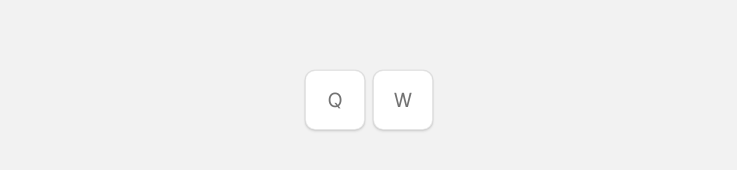
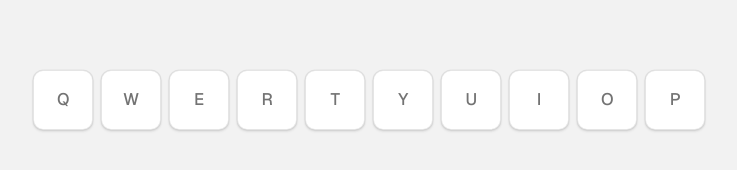
Before and after one commit to yashanand167/Kylp, a Next.js app: page / in a window 1280 px wide. Shown: the part 300-470 px from the top of the page, without its empty margins (271-1008 px from the left). Built offline with nearby package versions, Linux system fonts and the light colour scheme.

Commit message:
Integrate keyboard context provider and refactor homepage layout. Replaced static buttons with dynamic key components and added keyboard event handling for sound playback.

```diff
--- a/app/layout.tsx
+++ b/app/layout.tsx
@@ -1,5 +1,6 @@
 import type { Metadata } from "next";
 import { Geist, Geist_Mono } from "next/font/google";
+import { KeyboardProvider } from "@/providers/keyboard.context";
 import "./globals.css";
 
 const geistSans = Geist({
@@ -24,7 +25,7 @@ export default function RootLayout({ children }: LayoutProps<"/">) {
       className={`${geistSans.variable} ${geistMono.variable} h-full antialiased`}
     >
       <body className="min-h-full flex flex-col bg-background font-sans text-foreground">
-        {children}
+        <KeyboardProvider>{children}</KeyboardProvider>
       </body>
     </html>
   );
--- a/app/page.tsx
+++ b/app/page.tsx
@@ -1,14 +1,18 @@
+import { Key } from "@/components/keyboard/key";
 
 export default function Home() {
   return (
-    <main className="flex items-center justify-center h-screen gap-2">
-      <button className="aspect-square size-15 rounded-lg border-[0.5px] border-black/10 bg-white shadow-[0_1px_2px_0_rgb(0_0_0/0.1),0_2px_3px_0_rgb(0_0_0/0.05),0_-0.5px_1px_0_rgb(0_0_0/0.04),-0.5px_0_1px_0_rgb(0_0_0/0.05),0.5px_0_1px_0_rgb(0_0_0/0.05)]">
-        <h1 className="text-xl text-neutral-500">Q</h1>
-      </button>
-
-      <button className="aspect-square size-15 rounded-lg border-[0.5px] border-black/10 bg-white shadow-[0_1px_2px_0_rgb(0_0_0/0.1),0_2px_3px_0_rgb(0_0_0/0.05),0_-0.5px_1px_0_rgb(0_0_0/0.04),-0.5px_0_1px_0_rgb(0_0_0/0.05),0.5px_0_1px_0_rgb(0_0_0/0.05)]">
-        <h1 className="text-xl text-neutral-500">W</h1>
-      </button>
+    <main className="flex h-screen items-center justify-center gap-2">
+      <Key keyId="q" />
+      <Key keyId="w" />
+      <Key keyId="e" />
+      <Key keyId="r" />
+      <Key keyId="t" />
+      <Key keyId="y" />
+      <Key keyId="u" />
+      <Key keyId="i" />
+      <Key keyId="o" />
+      <Key keyId="p" />
     </main>
   );
 }
--- /dev/null
+++ b/components/keyboard/key.tsx
@@ -0,0 +1,74 @@
+"use client"
+
+import { useRef, useState, type ButtonHTMLAttributes } from "react"
+import { cn } from "@/lib/utils"
+import { useKeyboard } from "@/providers/keyboard.context"
+
+type KeyProps = {
+  keyId: string
+  className?: string
+} & Omit<ButtonHTMLAttributes<HTMLButtonElement>, "children">
+
+export function Key({ keyId, className, ...props }: KeyProps) {
+  const { onClick, getKeyConfig, isKeyPressed } = useKeyboard()
+  const [pointerPressed, setPointerPressed] = useState(false)
+  const interactedViaPointer = useRef(false)
+  const config = getKeyConfig(keyId)
+  const pressed = pointerPressed || isKeyPressed(keyId)
+
+  if (!config) return null
+
+  function handlePointerDown(
+    event: React.PointerEvent<HTMLButtonElement>
+  ) {
+    event.currentTarget.setPointerCapture(event.pointerId)
+    interactedViaPointer.current = true
+    setPointerPressed(true)
+    onClick(keyId)
+    props.onPointerDown?.(event)
+  }
+
+  function handlePointerUp(event: React.PointerEvent<HTMLButtonElement>) {
+    setPointerPressed(false)
+    props.onPointerUp?.(event)
+  }
+
+  function handlePointerLeave(event: React.PointerEvent<HTMLButtonElement>) {
+    setPointerPressed(false)
+    props.onPointerLeave?.(event)
+  }
+
+  function handleClick(event: React.MouseEvent<HTMLButtonElement>) {
+    if (!interactedViaPointer.current) {
+      onClick(keyId)
+    }
+    interactedViaPointer.current = false
+    props.onClick?.(event)
+  }
+
+  return (
+    <button
+      type="button"
+      aria-label={config.label}
+      className={cn(
+        "group relative flex aspect-square size-15 items-center justify-center overflow-hidden rounded-lg",
+        "border-[0.5px] border-black/10 bg-white",
+        "shadow-[0_1px_2px_0_rgb(0_0_0/0.1),0_2px_3px_0_rgb(0_0_0/0.05),0_-0.5px_1px_0_rgb(0_0_0/0.04),-0.5px_0_1px_0_rgb(0_0_0/0.05),0.5px_0_1px_0_rgb(0_0_0/0.05)]",
+        "transition-[transform,box-shadow,background-color] duration-75 ease-out",
+        "select-none focus-visible:outline-none focus-visible:ring-2 focus-visible:ring-neutral-300/50",
+        pressed &&
+          "translate-y-px bg-neutral-50 shadow-[0_0.5px_1px_0_rgb(0_0_0/0.08)]",
+        className
+      )}
+      onPointerDown={handlePointerDown}
+      onPointerUp={handlePointerUp}
+      onPointerLeave={handlePointerLeave}
+      onClick={handleClick}
+      {...props}
+    >
+      <span className="relative z-10 text-[1.05rem] font-medium tracking-tight text-neutral-500 transition-colors group-active:text-neutral-600">
+        {config.label}
+      </span>
+    </button>
+  )
+}
--- a/providers/keyboard.context.tsx
+++ b/providers/keyboard.context.tsx
@@ -4,11 +4,12 @@ import {
   createContext,
   useCallback,
   useContext,
-  useRef,
+  useEffect,
+  useState,
   type ReactNode,
 } from "react"
 import { metalClickSound } from "@/lib/metal-click"
-import { playSound, type SoundPlayback } from "@/lib/sound-engine"
+import { playSound } from "@/lib/sound-engine"
 
 export type KeyConfig = {
   code: string
@@ -20,10 +21,9 @@ export type KeyConfig = {
 }
 
 type KeyboardContextValue = {
-  press: (key: string) => void
-  release: (key: string) => void
   onClick: (key: string) => void
   getKeyConfig: (key: string) => KeyConfig | undefined
+  isKeyPressed: (key: string) => boolean
 }
 
 const SPECIAL_KEYS: Record<string, KeyConfig> = {
@@ -79,61 +79,81 @@ const KEY_CONFIGS: Record<string, KeyConfig> = {
   ...SPECIAL_KEYS,
 }
 
+function codeToKeyId(code: string): string | null {
+  if (code.startsWith("Key")) {
+    return code.slice(3).toLowerCase()
+  }
+
+  switch (code) {
+    case "Space":
+      return "space"
+    case "Enter":
+      return "enter"
+    case "Backspace":
+      return "backspace"
+    case "Delete":
+      return "delete"
+    default:
+      return null
+  }
+}
+
 const KeyboardContext = createContext<KeyboardContextValue | null>(null)
 
 export function KeyboardProvider({ children }: { children: ReactNode }) {
-  const activeKeys = useRef(new Map<string, SoundPlayback>())
+  const [pressedKeys, setPressedKeys] = useState<Set<string>>(() => new Set())
 
-  const play = useCallback(
-    async (
-      key: string,
-      overrides?: { volume?: number; playbackRate?: number }
-    ) => {
-      const config = KEY_CONFIGS[key]
-      if (!config) return null
+  const onClick = useCallback((key: string) => {
+    const config = KEY_CONFIGS[key]
+    if (!config) return
 
-      return playSound(metalClickSound.dataUri, {
-        volume: overrides?.volume ?? config.volume ?? 1,
-        playbackRate: overrides?.playbackRate ?? config.pitch ?? 1,
-      })
-    },
-    []
-  )
-
-  const release = useCallback((key: string) => {
-    const playback = activeKeys.current.get(key)
-    if (!playback) return
-
-    playback.stop()
-    activeKeys.current.delete(key)
+    void playSound(metalClickSound.dataUri, {
+      volume: config.volume ?? 1,
+      playbackRate: config.pitch ?? 1,
+    })
   }, [])
-
-  const press = useCallback(
-    (key: string) => {
-      release(key)
-
-      void play(key).then((playback) => {
-        if (playback) {
-          activeKeys.current.set(key, playback)
-        }
-      })
-    },
-    [play, release]
-  )
-
-  const onClick = useCallback(
-    (key: string) => {
-      void play(key)
-    },
-    [play]
-  )
 
   const getKeyConfig = useCallback((key: string) => KEY_CONFIGS[key], [])
 
+  const isKeyPressed = useCallback(
+    (key: string) => pressedKeys.has(key),
+    [pressedKeys]
+  )
+
+  useEffect(() => {
+    function handleKeyDown(event: KeyboardEvent) {
+      if (event.repeat) return
+
+      const keyId = codeToKeyId(event.code)
+      if (!keyId || !KEY_CONFIGS[keyId]) return
+
+      onClick(keyId)
+      setPressedKeys((current) => new Set(current).add(keyId))
+    }
+
+    function handleKeyUp(event: KeyboardEvent) {
+      const keyId = codeToKeyId(event.code)
+      if (!keyId || !KEY_CONFIGS[keyId]) return
+
+      setPressedKeys((current) => {
+        if (!current.has(keyId)) return current
+        const next = new Set(current)
+        next.delete(keyId)
+        return next
+      })
+    }
+
+    window.addEventListener("keydown", handleKeyDown)
+    window.addEventListener("keyup", handleKeyUp)
+
+    return () => {
+      window.removeEventListener("keydown", handleKeyDown)
+      window.removeEventListener("keyup", handleKeyUp)
+    }
+  }, [onClick])
+
   return (
-    <KeyboardContext.Provider
-      value={{ press, release, onClick, getKeyConfig }}
-    >
+    <KeyboardContext.Provider value={{ onClick, getKeyConfig, isKeyPressed }}>
       {children}
     </KeyboardContext.Provider>
   )
```
